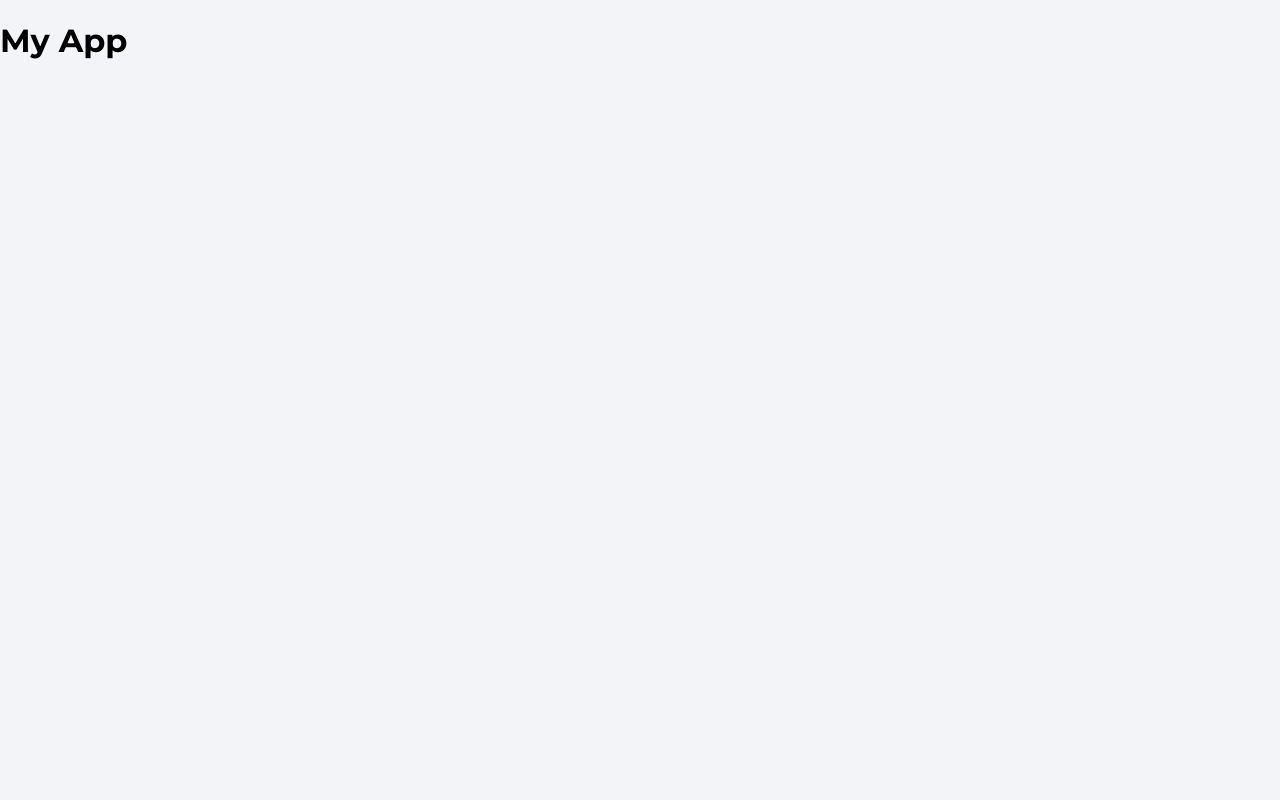
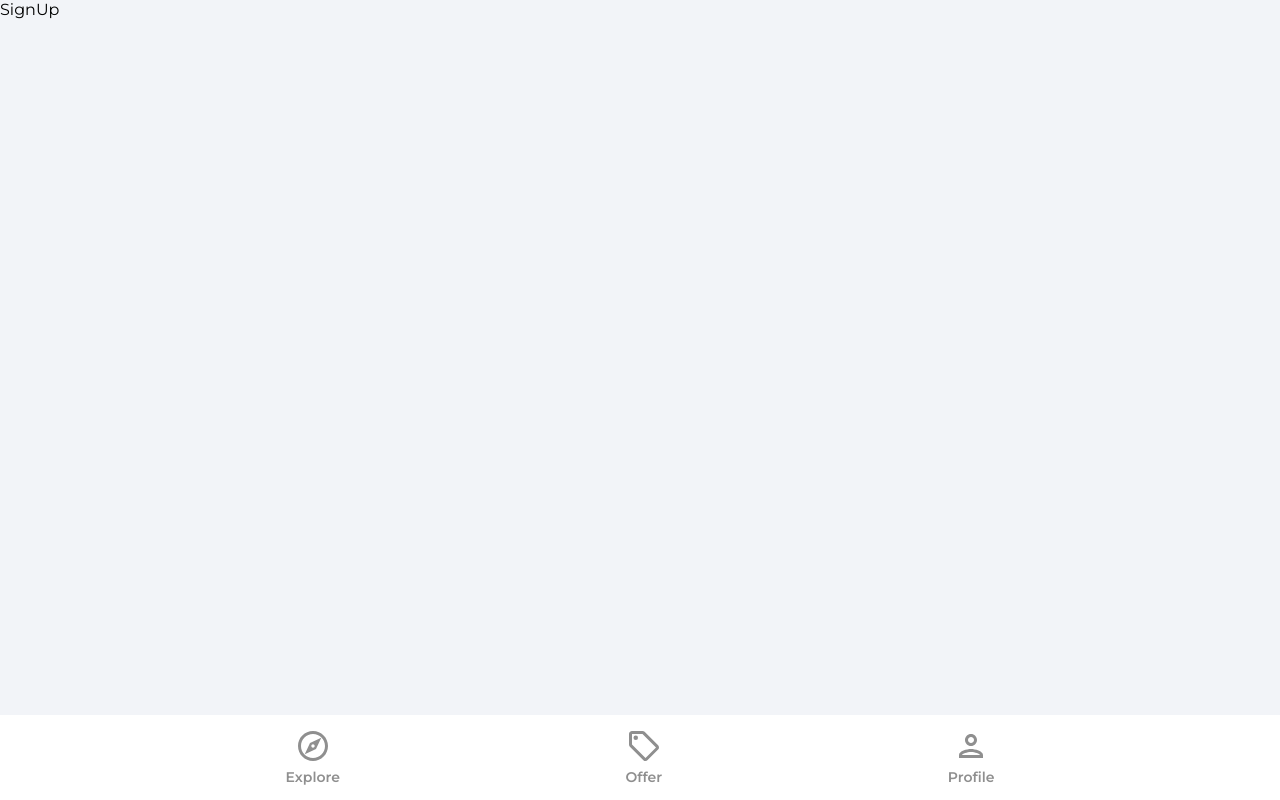
Before and after one commit to Quarcoo-arc/house-marketplace-app, a React (Create React App) app: page /sign-up in a window 1280 px wide. Built offline with nearby package versions, Linux system fonts and the light colour scheme.

Commit message:
navbar component added

```diff
--- a/src/App.js
+++ b/src/App.js
@@ -1,8 +1,25 @@
+import { BrowserRouter as Router, Routes, Route } from "react-router-dom";
+import Navbar from "./components/Navbar";
+import Explore from "./pages/Explore";
+import ForgotPassword from "./pages/ForgotPassword";
+import Offers from "./pages/Offers";
+import Profile from "./pages/Profile";
+import SignIn from "./pages/SignIn";
+import SignUp from "./pages/SignUp";
+
 function App() {
   return (
-    <div className="App">
-      <h1>My App</h1>
-    </div>
+    <Router>
+      <Routes>
+        <Route path="/" element={<Explore />} />
+        <Route path="/forgot-password" element={<ForgotPassword />} />
+        <Route path="/offers" element={<Offers />} />
+        <Route path="/profile" element={<Profile />} />
+        <Route path="/sign-in" element={<SignIn />} />
+        <Route path="/sign-up" element={<SignUp />} />
+      </Routes>
+      <Navbar />
+    </Router>
   );
 }
 
--- /dev/null
+++ b/src/components/Navbar.jsx
@@ -0,0 +1,72 @@
+import { useNavigate, useLocation } from "react-router-dom";
+import { ReactComponent as OfferIcon } from "../assets/svg/localOfferIcon.svg";
+import { ReactComponent as ExploreIcon } from "../assets/svg/exploreIcon.svg";
+import { ReactComponent as PersonOutlineIcon } from "../assets/svg/personOutlineIcon.svg";
+
+const Navbar = () => {
+  const navigate = useNavigate();
+  const location = useLocation();
+
+  const pathMatchRoute = (route) => route === location.pathname && true;
+  return (
+    <footer className="navbar">
+      <nav className="navbarNav">
+        <ul className="navbarListItems">
+          <li className="navbarListItem">
+            <ExploreIcon
+              fill={pathMatchRoute("/") ? "#2c2c2c" : "#8f8f8f"}
+              width="36px"
+              height="36px"
+              onClick={() => navigate("/")}
+            />
+            <p
+              className={
+                pathMatchRoute("/")
+                  ? "navbarListItemNameActive"
+                  : "navbarListItemName"
+              }
+            >
+              Explore
+            </p>
+          </li>
+          <li className="navbarListItem">
+            <OfferIcon
+              fill={pathMatchRoute("/offers") ? "#2c2c2c" : "#8f8f8f"}
+              width="36px"
+              height="36px"
+              onClick={() => navigate("/offers")}
+            />
+            <p
+              className={
+                pathMatchRoute("/offers")
+                  ? "navbarListItemNameActive"
+                  : "navbarListItemName"
+              }
+            >
+              Offer
+            </p>
+          </li>
+          <li className="navbarListItem">
+            <PersonOutlineIcon
+              fill={pathMatchRoute("/profile") ? "#2c2c2c" : "#8f8f8f"}
+              width="36px"
+              height="36px"
+              onClick={() => navigate("/profile")}
+            />
+            <p
+              className={
+                pathMatchRoute("/profile")
+                  ? "navbarListItemNameActive"
+                  : "navbarListItemName"
+              }
+            >
+              Profile
+            </p>
+          </li>
+        </ul>
+      </nav>
+    </footer>
+  );
+};
+
+export default Navbar;
```
